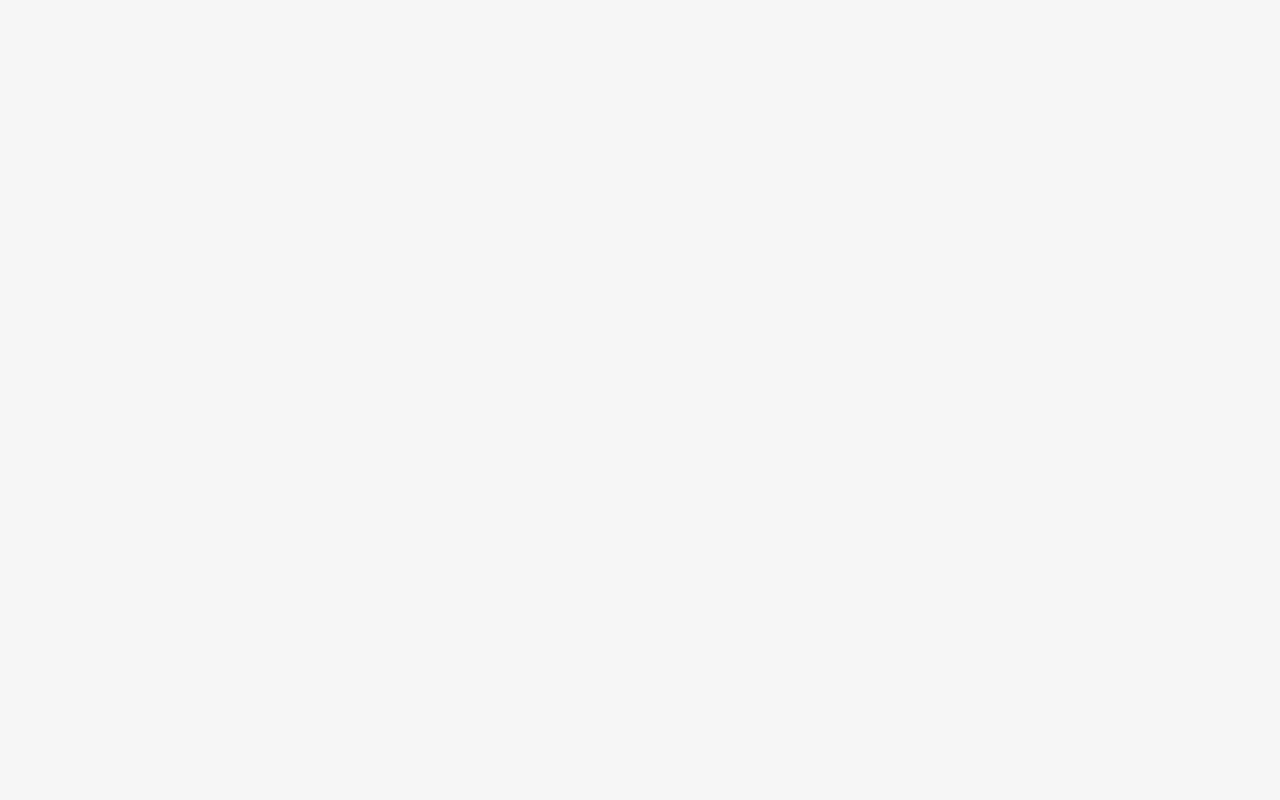
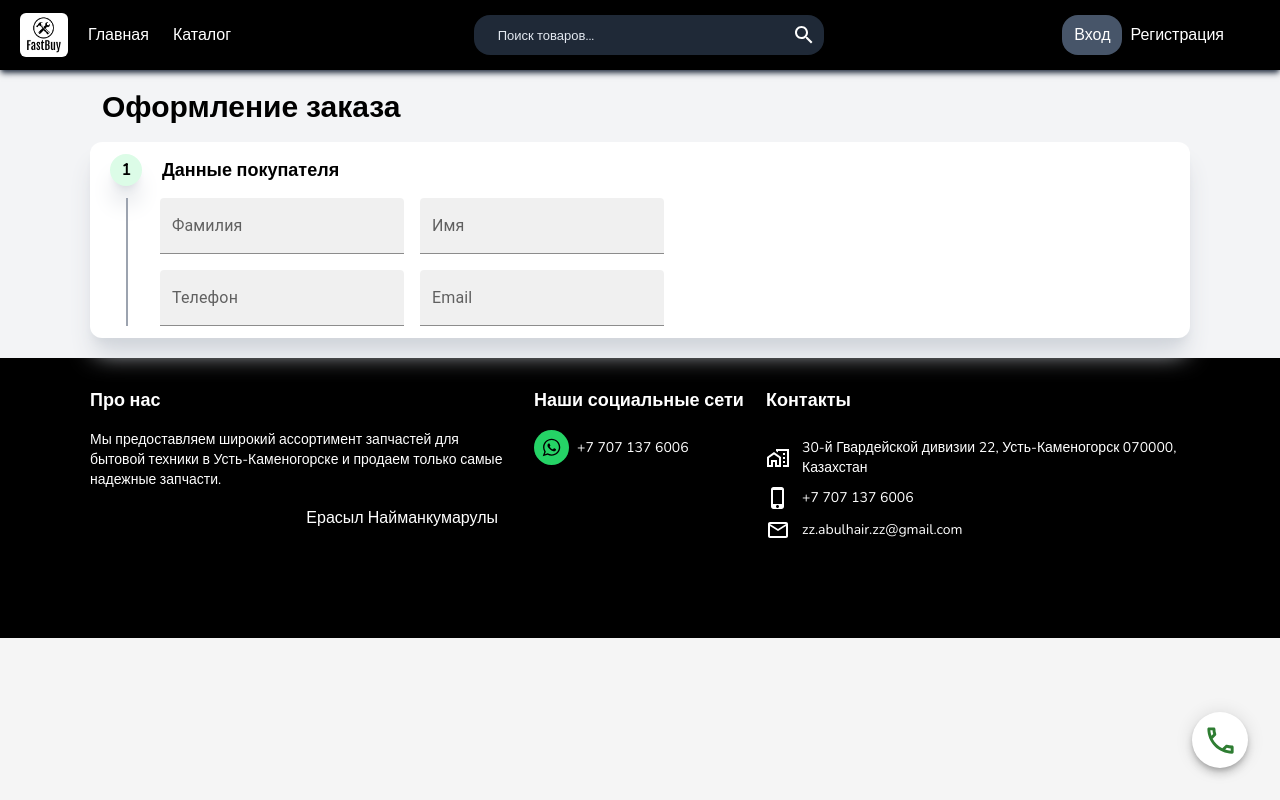
Before and after one commit to 1Aboka1/e-commerce-app, a React (Create React App) app in the folder client/: page /checkout in a window 1280 px wide. Before the commit this address had no page. Built offline with nearby package versions, Linux system fonts and the light colour scheme; no server answers; what axios-auth-refresh would draw is missing.

Commit message:
checkout page init

```diff
--- a/client/src/App.js
+++ b/client/src/App.js
@@ -11,6 +11,7 @@ import store, { persistor } from './store'
 import { PersistGate } from 'redux-persist/integration/react'
 import ProtectedRoute from './routes/ProtectedRoute.tsx'
 import { Profile } from './pages/Profile'
+import { MakeOrder } from './pages/MakeOrder'
 
 function App() {
     return (
@@ -27,9 +28,10 @@ function App() {
 			<Route path="search" element={<Search/>}/>
 			<Route exact path='profile' element={<ProtectedRoute/>}>
 			    <Route path=':windowType' element={<Profile/>}>
-				<Route path=':genericParam' element={<Profile/>}/>
+				<Route path=':genericParam' element={<Profile/>}></Route>
 			    </Route>
 			</Route>
+			<Route path='checkout' element={<MakeOrder/>}></Route>
 		    </Routes>
 		</BrowserRouter>
 	    </PersistGate>
--- a/client/src/components/MakeOrder/UserInfo.tsx
+++ b/client/src/components/MakeOrder/UserInfo.tsx
@@ -1,7 +1,34 @@
+import {TextField} from "@mui/material"
+import { useSelector } from "react-redux"
+import { RootState } from "../../store"
+import store from "../../store"
 
-export const UserInfo = () => {
+export const UserInfo = (props: any) => {
+    const user = useSelector((state: RootState) => state.auth.account)
+    const shopping_session = useSelector((state: RootState) => state.shopping_session)
+
     return (
-	<div>
+	<div className='flex flex-row space-x-3 items-start grow'>
+	    <div className='flex flex-col space-y-4 grow'>
+		<div className='flex flex-col space-y-3 py-3 shadow-xl shadow-gray-300 rounded-xl bg-white px-5'>
+		    <div className='flex flex-row space-x-5 items-center'>
+			<div className='rounded-full w-8 h-8 bg-green-100 flex justify-center items-center shadow-xl shadow-gray-300'>
+			    <p className='font-bold'>1</p>
+			</div>
+			<h1 className='font-semibold text-lg'>Данные покупателя</h1>
+		    </div>
+		    <div className='ml-4 pl-8 border-l-2 flex flex-col space-y-4 border-gray-400'>
+			<div className='flex flex-row space-x-4'>
+			    <TextField color='success' variant='filled' label='Фамилия' className=''/>
+			    <TextField color='success' variant='filled' label='Имя' className=''/>
+			</div>
+			<div className='flex flex-row space-x-4'>
+			    <TextField color='success' variant='filled' label='Телефон' className=''/>
+			    <TextField color='success' variant='filled' label='Email' className=''/>
+			</div>
+		    </div>
+		</div>
+	    </div>
 	</div>
     )
 }
--- a/client/src/components/Profile/Cart.tsx
+++ b/client/src/components/Profile/Cart.tsx
@@ -21,10 +21,6 @@ const OrderDetails = (cartItems: any) => {
 	totalPrice += item.price * shopping_session.items!.find((sItem: any) => sItem.product_id === item.id)?.quantity!
     })
 
-    const handleCompleteOrder = () => {
-
-    }
-
     return (
 	<div className='flex flex-col divide-y space-y-4 w-[450px] sticky top-24 shadow-xl py-4 px-4 shadow-gray-300 rounded-xl bg-white'>
 	    <h1 className='font-bold text-lg'>Детали заказа</h1>
@@ -37,7 +33,11 @@ const OrderDetails = (cartItems: any) => {
 		    <p className='font-bold text-lg'>{totalPrice + ' ₸'}</p>
 		</div>
 	    </div>
-	    <Button variant='contained' disabled={totalPrice === 0} onClick={handleCompleteOrder} className='font-bold rounded-xl py-3 bg-green-500'>Перейти к оформлению</Button>
+	    <a href={'/checkout'}>
+		<Button variant='contained' disabled={totalPrice === 0} className='font-bold w-full rounded-xl py-3 bg-green-500'>
+		    Перейти к оформлению
+		</Button>
+	    </a>
 	</div>
     )
 }
--- a/client/src/pages/MakeOrder.tsx
+++ b/client/src/pages/MakeOrder.tsx
@@ -16,15 +16,53 @@ export const MakeOrder = () => {
 	setSignWindowShown(!signWindowShown)
     }
 
+    enum delivery_types {
+	'COURIER',
+	'PICKUP',
+    }
+
+    enum payment_options {
+	'KASPI',
+	'CASH',
+    }
+
+    const allData = useState<{
+	user: {
+	    last_name: string,
+	    first_name: string,
+	    phone: string,
+	    email: string,
+	    user_id: string,
+	    shopping_session_id: string,
+	},
+	delivery: {
+	    delivery_type: delivery_types,
+	    address: string,
+	},
+	payment: {
+	    payment_option: payment_options,
+	    total: number,
+	}
+    }>()
+
     return (
-	<div>
+        <div className='bg-gray-100'>
             <div className=''>
                 {signWindowShown ? <SignInUp type={signType} handleSignClick={handleSignClick}/> : (null)}
             </div>
-	    <div className={'flex flex-col transition ease-in-out duration-300' + (signWindowShown ? ' brightness-[0.77] pointer-events-none' : '')}>
 	    <FloatingHelpWindow/>
+            <div className={'transition ease-in-out duration-300' + (signWindowShown ? ' brightness-[0.77] pointer-events-none' : '')}>
+		<div className=''>
 		    <NavBar handleSignClick={handleSignClick}/>
+		    <div className='mx-auto max-w-[1100px] py-5'>
+			<h1 className='font-bold text-3xl mb-4 pl-3'>Оформление заказа</h1>
+			<div className={'flex flex-row space-x-4 items-start transition ease-in-out duration-300' + (false ? ' brightness-[0.77] pointer-events-none' : '')}>
+			    <div className='flex flex-col space-y-4 w-full'>
 				<UserInfo/>
+			    </div>
+    			</div>
+		    </div>
+	    	</div>
                 <Footer/>
             </div>
         </div>
```
Also changed, not shown: 1 other file (tests, documents, lock files or other folders). Lines whose indentation alone changed are shown as unchanged.
